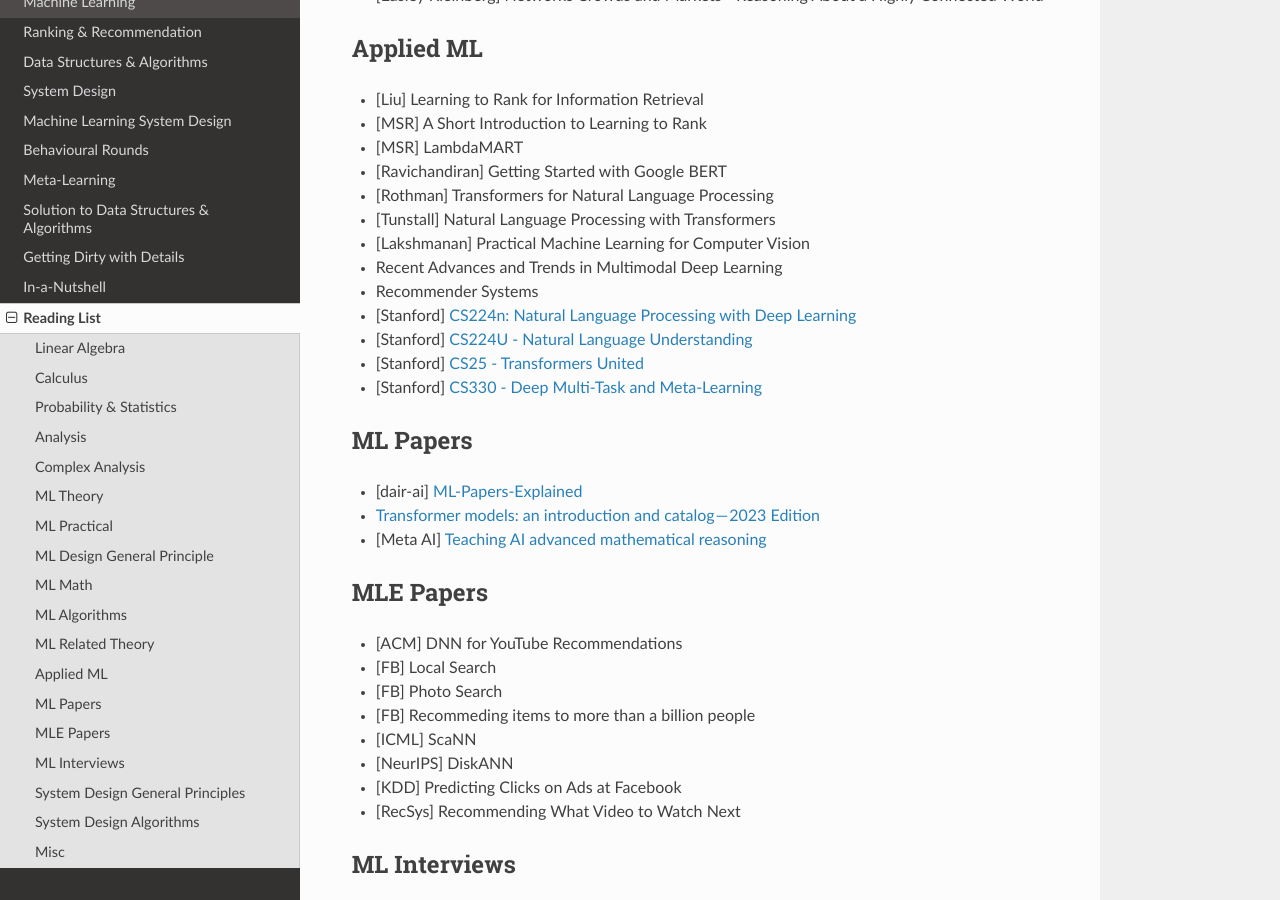
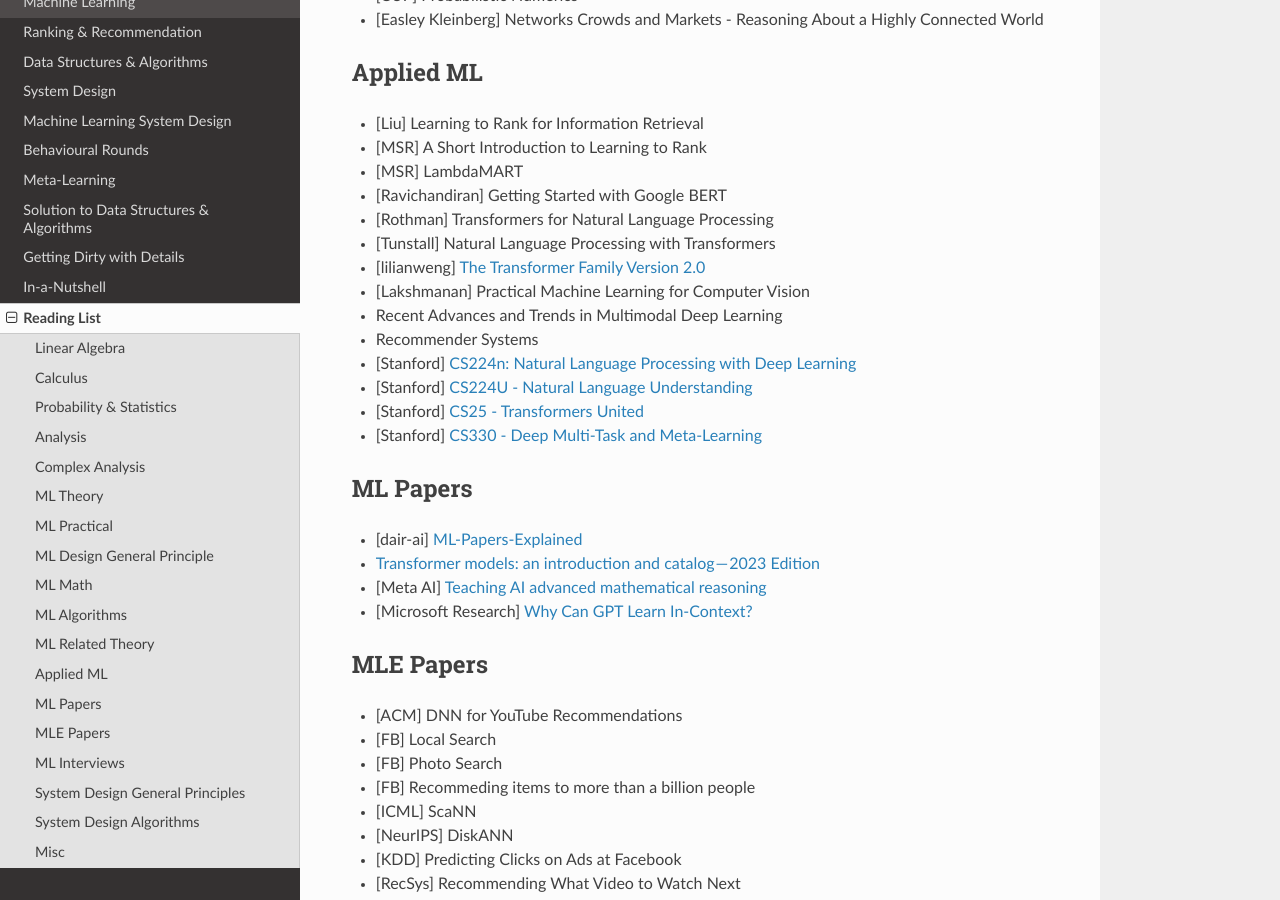
Before and after one commit to uselesstechjunks/leetcode, a Sphinx documentation site: the page built from docs/source/readlist.rst, in a window 1280 px wide and 900 px high, scrolled down 2016 px. Built offline with Sphinx 7.4.7 and the Read the Docs theme 2.0.0, drawn with Linux system fonts in a browser that asks for light colours; some of the changed text lies outside the part shown.

Commit message:
Update readlist.rst

```diff
--- a/docs/source/readlist.rst
+++ b/docs/source/readlist.rst
@@ -58,6 +58,7 @@ ML Practical
 * [NYU] `Deep Learning (Spring 2020) <https://atcold.github.io/pytorch-Deep-Learning/>`_
 * [CMU] `Dive into Deep Learning <https://d2l.ai/index.html>`_
 * [MIT] `6.S965 TinyML and Efficient Deep Learning <https://efficientml.ai/>`_
+* [Microsoft Research] `LMOps <https://github.com/microsoft/LMOps>`_
 
 
 ML Design General Principle
@@ -101,6 +102,7 @@ Applied ML
 * [Ravichandiran] Getting Started with Google BERT
 * [Rothman] Transformers for Natural Language Processing
 * [Tunstall] Natural Language Processing with Transformers
+* [lilianweng] `The Transformer Family Version 2.0 <https://lilianweng.github.io/posts/2023-01-27-the-transformer-family-v2/>`_
 * [Lakshmanan] Practical Machine Learning for Computer Vision
 * Recent Advances and Trends in Multimodal Deep Learning
 * Recommender Systems
@@ -115,6 +117,7 @@ ML Papers
 * [dair-ai] `ML-Papers-Explained <https://github.com/dair-ai/ML-Papers-Explained>`_
 * `Transformer models: an introduction and catalog — 2023 Edition <https://amatriain.net/blog/transformer-models-an-introduction-and-catalog-2d1e9039f376/>`_
 * [Meta AI] `Teaching AI advanced mathematical reasoning <https://ai.facebook.com/blog/ai-math-theorem-proving/?utm_campaign=evergreen&utm_source=linkedin&utm_medium=organic_social&utm_content=blog>`_
+* [Microsoft Research] `Why Can GPT Learn In-Context? <https://arxiv.org/pdf/2212.10559v2.pdf>`_
 
 MLE Papers
 ***********************************
@@ -127,7 +130,6 @@ MLE Papers
 * [NeurIPS] DiskANN
 * [KDD] Predicting Clicks on Ads at Facebook
 * [RecSys] Recommending What Video to Watch Next
-
 
 ML Interviews
 ***********************************
```
